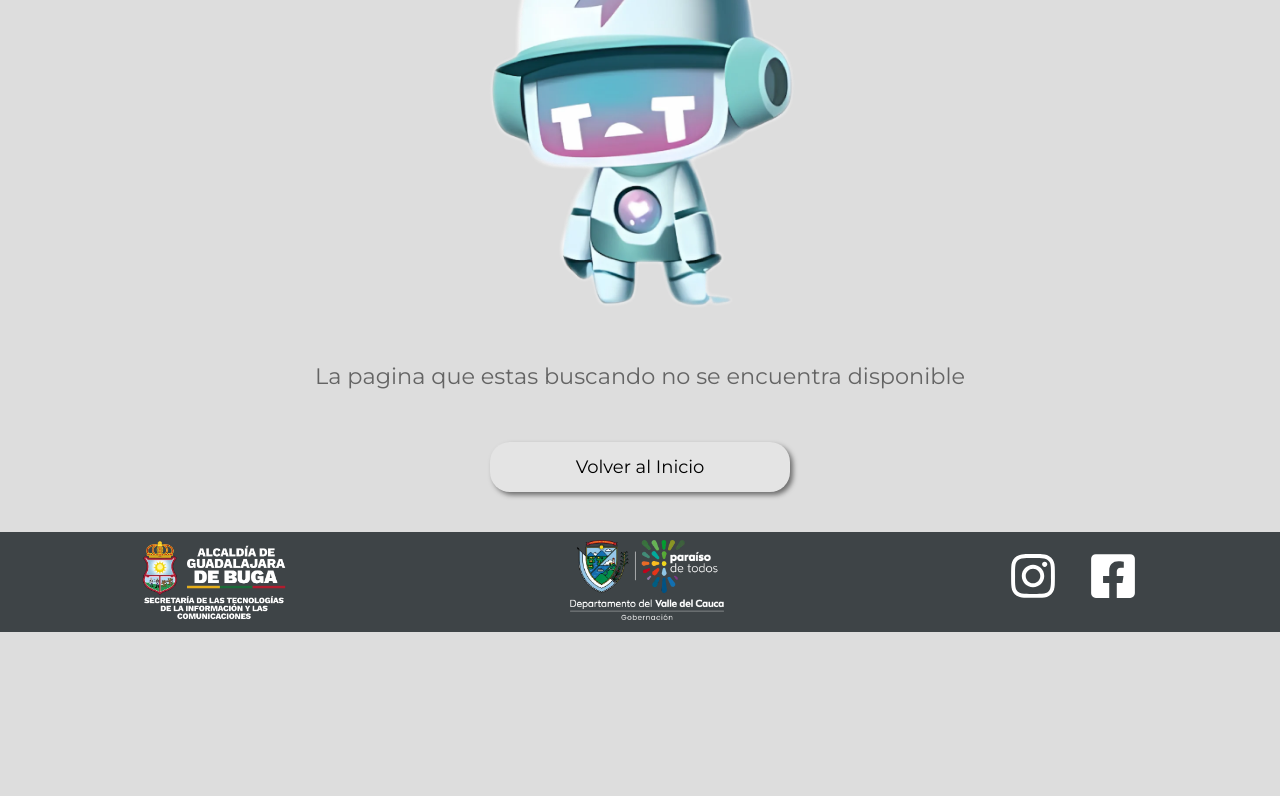
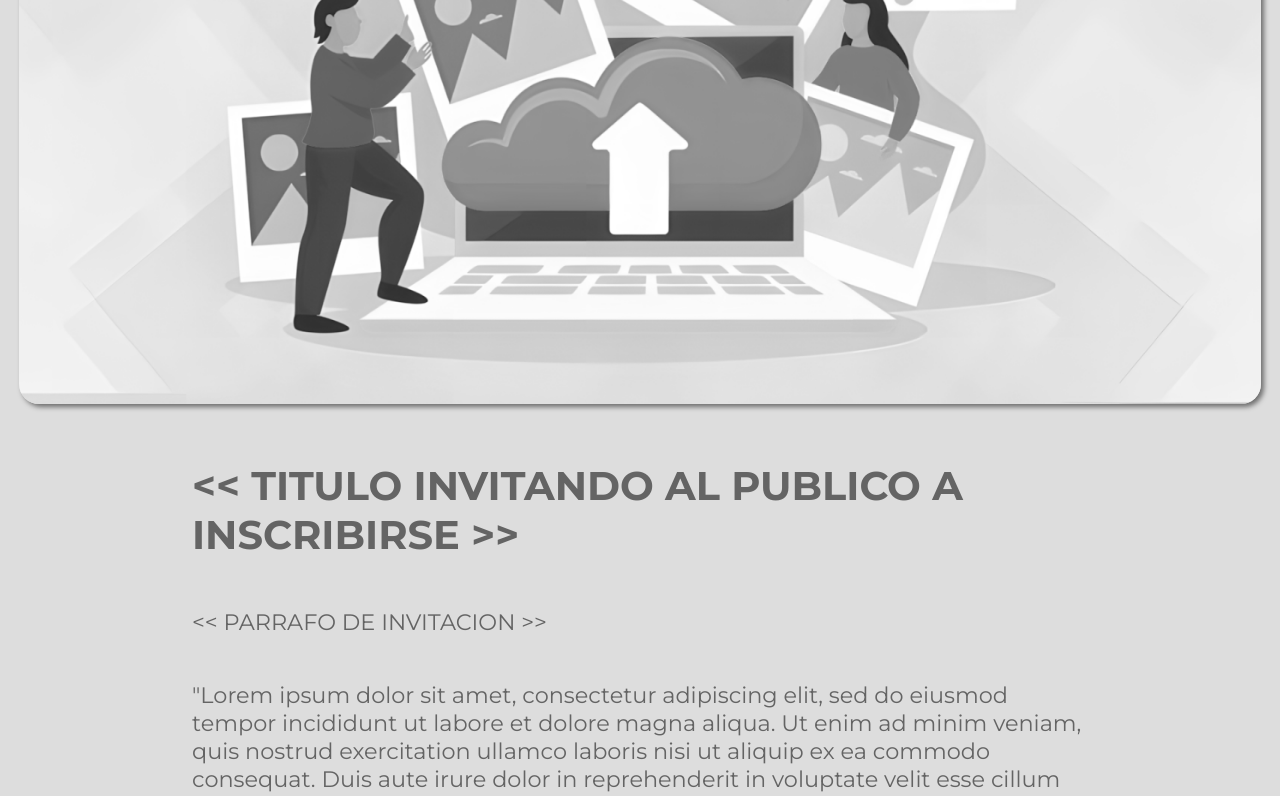
Before and after one commit to Akami-Usagi/Secretaria-Tic, a React (Create React App) app in the folder secretaria-tic/: page /talento-tic in a window 1280 px wide. Before the commit this address had no page. Shown: the part 428-1224 px from the top of the page. Before the commit the page ends 1060 px from the top, so only its background shows below. Built offline with nearby package versions, Linux system fonts and the light colour scheme.

Commit message:
inicio de la pagina talentoTic

```diff
--- a/secretaria-tic/src/App.js
+++ b/secretaria-tic/src/App.js
@@ -10,6 +10,7 @@ import Novedades from './pages/novedades';
 //import CineAlParque from './pages/cineAlParque';
 import Inscripciones from './pages/inscripciones';
 import TalentoTech from './pages/talentoTech';
+import TalentoTic from './pages/talentoTic';
 import Page404 from './pages/page404';
 import Header from './components/header';
 import Footer from './components/footer';
@@ -27,6 +28,8 @@ function App() {
         <Route path='/buga-avanza' element={<BugaAvanza/>}/>
         <Route path='/talento-humano' element={<TalentoHumano/>}/>
 
+        <Route path='/talento-tic' element={<TalentoTic/>}/>
+
         <Route path='/novedades' element={<Novedades/>}/>
 
         <Route path='/talento-tech' element={<TalentoTech/>}/>
--- /dev/null
+++ b/secretaria-tic/src/pages/talentoTic.jsx
@@ -0,0 +1,213 @@
+import React from "react";
+import styled from "styled-components";
+import { addDoc, collection } from "firebase/firestore";
+import { db } from "../firebase";
+import { useState } from "react";
+import { useNavigate } from "react-router-dom";
+
+
+const BugaDiv = styled.div`
+    width: 100%;
+    min-height: calc(100vh - 230px);
+    display: flex;
+    flex-direction: column;
+    align-items: center;
+    gap: 30px;
+`
+const ContentDiv = styled.div`
+    width: 97%;
+    height: 600px;
+    border-radius: 20px;
+    box-shadow: 3px 3px 5px rgba(0,0,0,0.5);
+    display: grid;
+    place-items: center;
+    overflow: hidden;
+    @media (max-width: 700px){
+        width: 95%;
+        height: 600px;
+
+    }
+
+`
+const Image = styled.img`
+    width: 100%;
+    height: 100%;
+    object-fit: cover;
+    overflow: hidden;
+`
+const TextDiv = styled.div`
+    width: 70%;
+    margin-bottom: 50px;
+    display: flex;
+    flex-direction: column;
+    @media (max-width: 700px){
+        align-items: center;
+        width: 85%;
+    }
+
+`
+const Title = styled.h1`
+font-size: 2.5em;
+@media (max-width: 700px){
+    text-align: center;
+    font-size: 2.5em;
+}
+`
+const Text = styled.p`
+    font-size: 1.4em;
+
+    @media (max-width: 700px){
+        font-size: 1.3em;
+    }
+`
+
+const FormDiv = styled.div`
+    display: flex;
+    width: 500px;
+    margin: 50px;
+    align-self: center;
+    flex-direction: column;
+    background-color: white;
+    padding: 30px;
+    border-radius: 20px;
+    box-shadow: 3px 3px 5px rgba(0,0,0,0.5);
+    @media (max-width: 620px){
+        width: 100%;
+    }
+    @media (max-width: 700px){
+        width: 85%;
+    }
+`
+const FormLabel = styled.label`
+    font-weight: 500;
+    margin-bottom: 5px;
+`
+const FormInput = styled.input`
+    border: none;
+    height: 40px;
+    background-color: #e2e2e2;
+    font-size: medium;
+    padding: 10px;
+    border-radius: 15px;
+    margin-bottom: 15px;
+`
+const FormSelect = styled.select`
+    border: none;
+    height: 60px;
+    background-color: #e2e2e2;
+    font-size: medium;
+    padding: 10px;
+    border-radius: 15px;
+    margin-bottom: 15px;
+`
+const FormButton = styled.button`
+    width: 300px;
+    height: 50px;
+    border: none;
+    background-color: #e4e4e4;
+    border-radius: 20px;
+    font-family: "Montserrat", sans-serif;
+    font-size: large;
+    transition: ease-in-out 200ms;
+    align-self: center;
+    box-shadow: 3px 3px 5px rgba(0,0,0,0.5);
+    &:hover{
+        background-color: #a7a7a7;
+        font-weight: 600;
+        width: 320px;
+        color: white;
+    }
+    @media (max-width: 700px){
+        margin-top: 20px;
+    }
+`
+export default function TalentoTic(){
+
+    const navigate = useNavigate();
+    const [nombre, setNombre] = useState("");
+    const [documento, setDocumento] = useState("");
+    const [telefono, setTelefono] = useState("");
+    const [email, setEmail] = useState("");
+    const [programa, setPrograma] = useState("");
+    const [tipo, setTipo] = useState("");
+
+    async function sendData(nombre, documento, tipo, telefono, email, programa){
+        let data = {nombre, documento, tipo, telefono, email}
+        await addDoc(collection(db, programa), data)
+        .then(
+            alert("Registrado Satisfactoriamente")
+
+        )
+    };
+
+    function handleSendData(){
+        if (nombre === "" || documento === "" || tipo === "" || telefono === "" || email === "" || programa === "") {
+            alert("Debe diligenciar todos los campos para completar el registro")
+        }else{
+            sendData(nombre, documento, tipo, telefono, email, programa)
+            navigate(`/${programa}`)
+        }
+
+    };
+
+
+
+    return(
+        <BugaDiv>
+            <ContentDiv>
+            <Image src={`${window.innerWidth <= 700 ? "/images/talentoTic/placeholder_movil.png" : "/images/talentoTic/placeholder.png"}`} alt="Inscripciones" />
+            </ContentDiv>
+            <TextDiv>
+                <Title>{`<< TITULO INVITANDO AL PUBLICO A INSCRIBIRSE >>`}</Title>
+                <Text>
+                    {`<< PARRAFO DE INVITACION >>`}
+                </Text>
+                <Text>
+                    "Lorem ipsum dolor sit amet, consectetur adipiscing elit, sed do eiusmod tempor incididunt ut labore et dolore magna aliqua. Ut enim ad minim veniam, quis nostrud exercitation ullamco laboris nisi ut aliquip ex ea commodo consequat. Duis aute irure dolor in reprehenderit in voluptate velit esse cillum dolore eu fugiat nulla pariatur. Excepteur sint occaecat cupidatat non proident, sunt in culpa qui officia deserunt mollit anim id est laborum."
+                </Text>
+                <Text>
+                    Conoce las condiciones y restricciones en el siguiente <strong>Enlace</strong>
+                </Text>
+                <Title>{`Completa el siguiente formulario de inscripcion`}</Title>
+                <FormDiv>
+
+                    <FormLabel htmlFor="nombre">Nombre</FormLabel>
+                    <FormInput type="text" id="nombre" placeholder="Ingrese su nombre" onChange={(event) => setNombre(event.target.value)}/>
+
+                    <FormLabel htmlFor="documento">Documento</FormLabel>
+                    <FormInput type="text" id="documento" placeholder="Ingrese su numero de documento" onChange={(event) => setDocumento(event.target.value)}/>
+
+                    <FormLabel htmlFor="tipo">Tipo de Documento</FormLabel>
+                    <FormSelect name="tipo" id="tipo" onChange={(event) =>{
+                        setTipo(event.target.value);
+                    }}>
+                        <option value="">-- Seleccione --</option>
+                        <option value="cedula">Cedula</option>
+                        <option value="tarjeta identidad">Tarjeta de Identidad</option>
+                        <option value="cedula extrangeria">Cedula Extrangería</option>
+                        <option value="pasaporte">Pasaporte</option>
+                    </FormSelect>
+
+                    <FormLabel htmlFor="telefono">Telefono</FormLabel>
+                    <FormInput type="number" id="telefono" placeholder="Ingrese su numero de telefono" onChange={(event) => setTelefono(event.target.value)}/>
+
+                    <FormLabel htmlFor="email">Email</FormLabel>
+                    <FormInput type="email" id="email" placeholder="Ingrese su correo electronico" onChange={(event) => setEmail(event.target.value)}/>
+
+                    <FormLabel htmlFor="Programa">Programa</FormLabel>
+                    <FormSelect name="programa" id="programa" onChange={(event) =>{
+                        setPrograma(event.target.value);
+                    }}>
+                        <option value="">-- Seleccione el programa --</option>
+                        <option value="talento-tech">Talento Tech</option>
+                        <option value="digicampus">Digicampus</option>
+                        <option value="oferta-institucional">Oferta Institucional Secretaría TIC</option>
+                    </FormSelect>
+
+                </FormDiv>
+                <FormButton onClick={handleSendData}>Registrarse</FormButton>
+
+            </TextDiv>
+        </BugaDiv>
+    )
+}
```
Also changed, not shown: secretaria-tic/public/images/talentoTic/placeholder.png (added), secretaria-tic/public/images/talentoTic/placeholder_movil.png (added).
